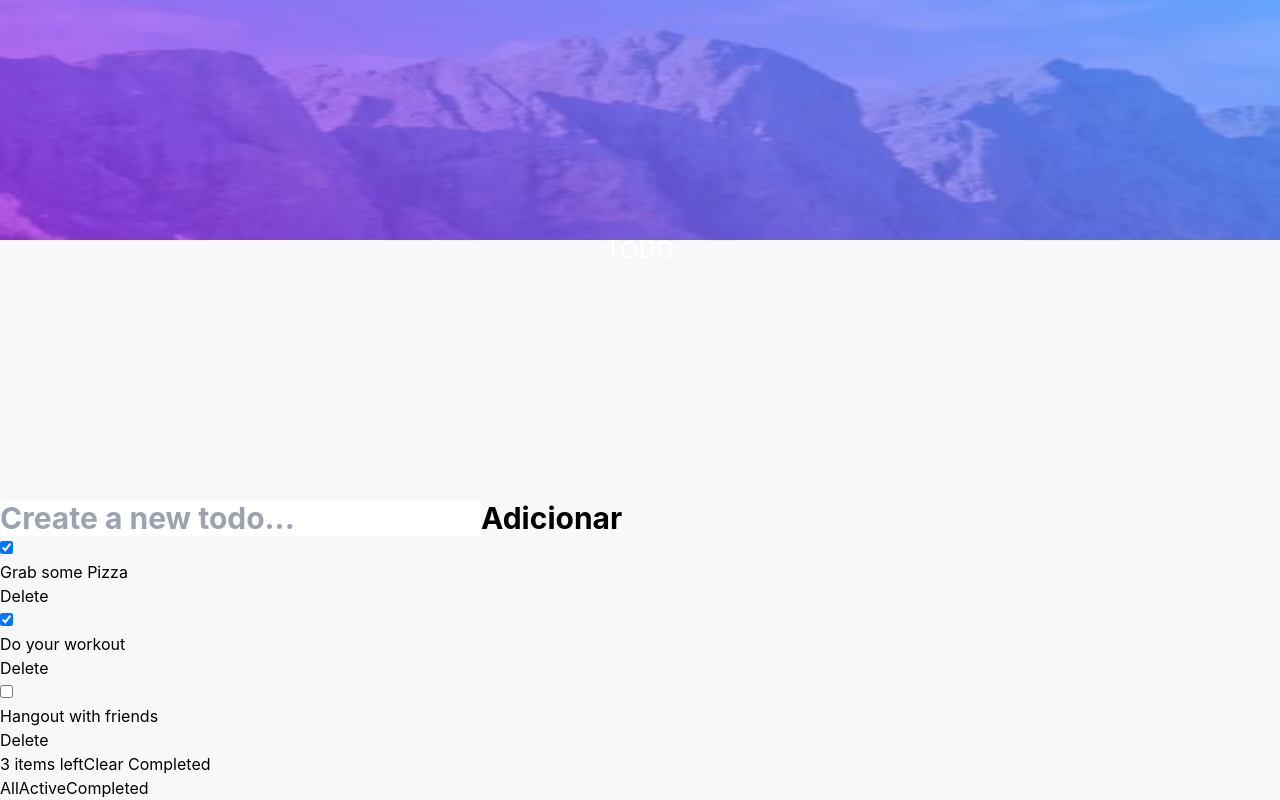
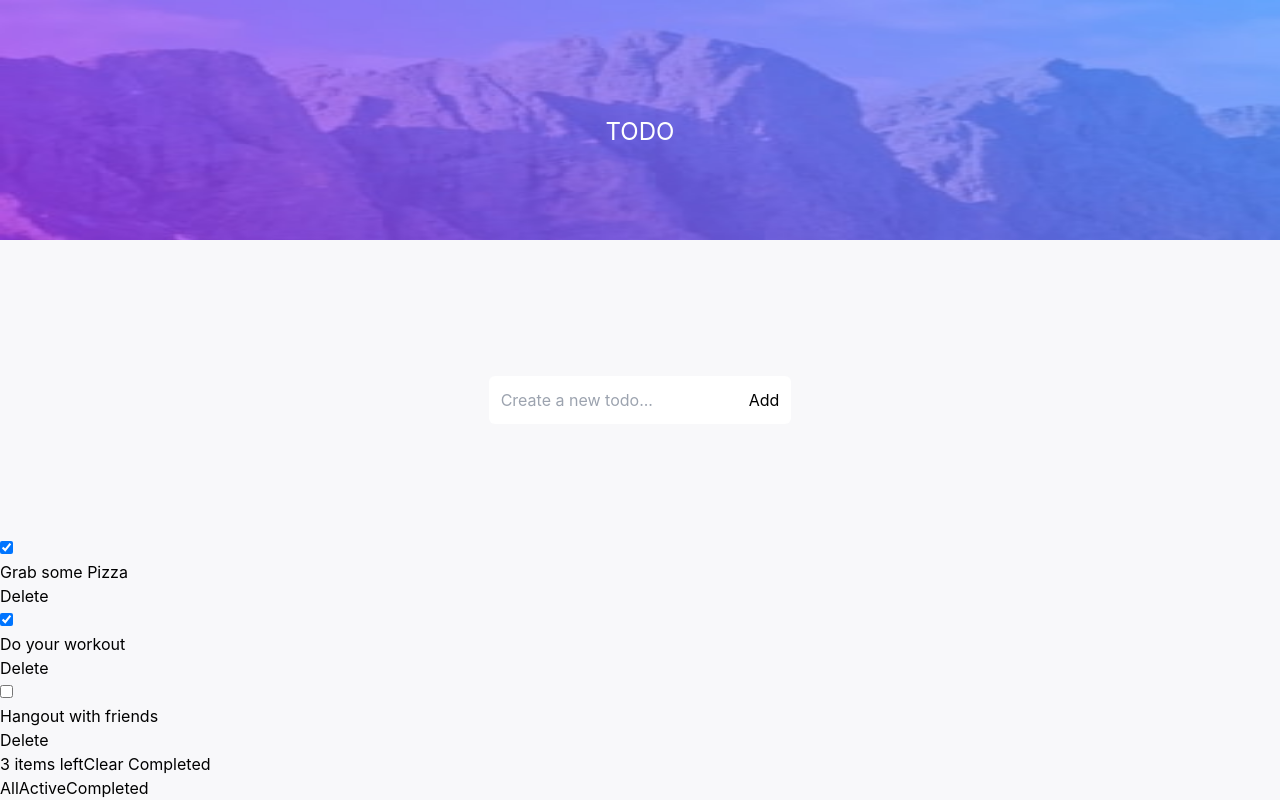
Before and after one commit to thiagoRibasMiranda/todo-app, a React (Create React App) app: page / in a window 1280 px wide. Built offline with nearby package versions, Linux system fonts and the light colour scheme.

Commit message:
style: add  some styling to the element InputTask

```diff
--- a/src/components/InputTask/InputTask.jsx
+++ b/src/components/InputTask/InputTask.jsx
@@ -14,7 +14,7 @@ function InputTask({ addTask }) {
   };
 
   return (
-    <div className="text-3xl font-bold underline">
+    <div className="m-0 m-auto p-3 m-4 m-auto bg-white rounded-md">
       <input
         type="text"
         placeholder="Create a new todo..."
@@ -22,7 +22,7 @@ function InputTask({ addTask }) {
         onChange={handleChange}
       />
       <button type="button" onClick={handleSubmit}>
-        Adicionar
+        Add
       </button>
     </div>
   );
```
